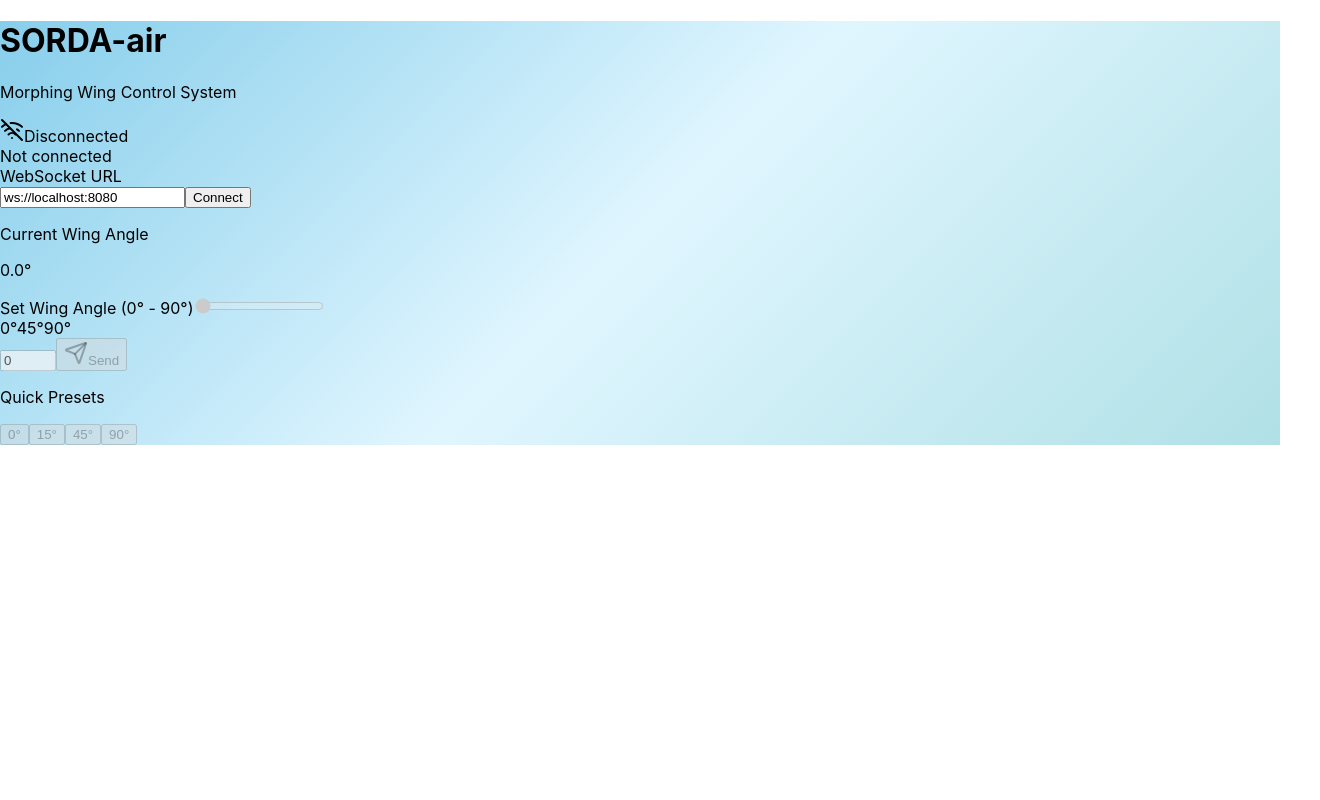
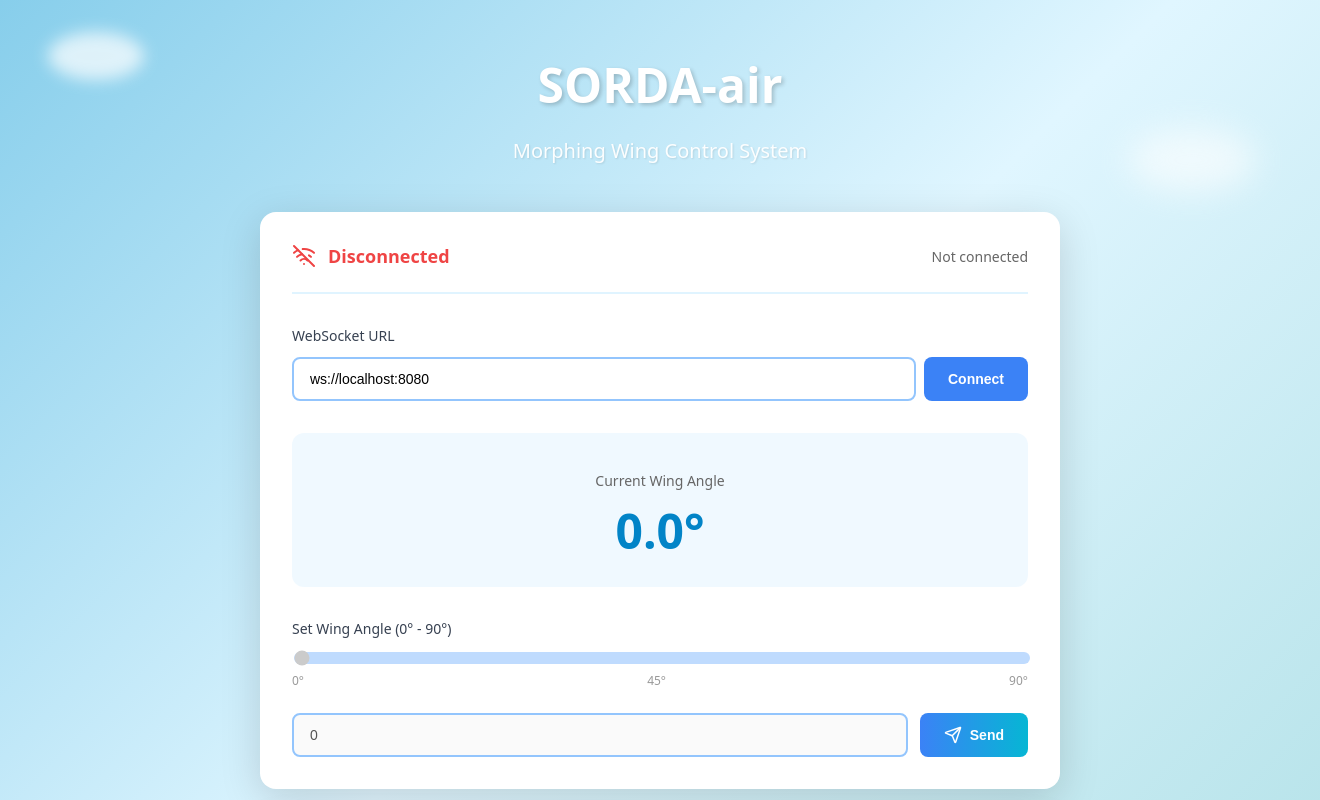
Before and after one commit to rsnjn/sorda-air, a React (Create React App) app: page / in a window 1280 px wide. Shown: the top 800 px of the page, 1320 px wide, since content can reach past the window. Built offline with nearby package versions, Linux system fonts and the light colour scheme.

Commit message:
transfer

```diff
--- a/src/App.js
+++ b/src/App.js
@@ -1,4 +1,4 @@
-import { useState, useEffect } from 'react';
+import { useState } from 'react';
 import { Wifi, WifiOff, Send } from 'lucide-react';
 
 export default function SORDAairController() {
@@ -83,102 +83,311 @@ export default function SORDAairController() {
     }
   };
 
+  const styles = {
+    container: {
+      minHeight: '100vh',
+      width: '100%',
+      display: 'flex',
+      alignItems: 'center',
+      justifyContent: 'center',
+      padding: '20px',
+      position: 'relative',
+      background: 'linear-gradient(135deg, #87CEEB 0%, #E0F6FF 50%, #B0E0E6 100%)',
+      overflow: 'hidden',
+      fontFamily: 'system-ui, -apple-system, sans-serif'
+    },
+    clouds: {
+      position: 'absolute',
+      backgroundColor: 'white',
+      borderRadius: '50%',
+      filter: 'blur(8px)'
+    },
+    cloud1: {
+      width: '96px',
+      height: '48px',
+      top: '32px',
+      left: '48px',
+      opacity: 0.7
+    },
+    cloud2: {
+      width: '128px',
+      height: '64px',
+      top: '128px',
+      right: '64px',
+      opacity: 0.6,
+      filter: 'blur(16px)'
+    },
+    cloud3: {
+      width: '112px',
+      height: '56px',
+      bottom: '128px',
+      left: '25%',
+      opacity: 0.5
+    },
+    content: {
+      position: 'relative',
+      zIndex: 10,
+      width: '100%',
+      maxWidth: '800px'
+    },
+    header: {
+      textAlign: 'center',
+      marginBottom: '48px'
+    },
+    h1: {
+      fontSize: '48px',
+      fontWeight: 'bold',
+      color: 'white',
+      textShadow: '2px 2px 4px rgba(0, 0, 0, 0.2)',
+      marginBottom: '8px'
+    },
+    headerP: {
+      fontSize: '20px',
+      color: 'rgba(255, 255, 255, 0.95)',
+      textShadow: '1px 1px 2px rgba(0, 0, 0, 0.1)'
+    },
+    card: {
+      backgroundColor: 'white',
+      borderRadius: '16px',
+      boxShadow: '0 10px 40px rgba(0, 0, 0, 0.15)',
+      padding: '32px',
+      marginBottom: '32px'
+    },
+    statusBar: {
+      display: 'flex',
+      alignItems: 'center',
+      justifyContent: 'space-between',
+      marginBottom: '32px',
+      paddingBottom: '24px',
+      borderBottom: '2px solid #E0F4FF'
+    },
+    statusInfo: {
+      display: 'flex',
+      alignItems: 'center',
+      gap: '12px'
+    },
+    statusConnected: {
+      fontSize: '18px',
+      fontWeight: '600',
+      color: '#22c55e'
+    },
+    statusDisconnected: {
+      fontSize: '18px',
+      fontWeight: '600',
+      color: '#ef4444'
+    },
+    statusUrl: {
+      fontSize: '14px',
+      color: '#666'
+    },
+    connectionSection: {
+      marginBottom: '32px'
+    },
+    label: {
+      display: 'block',
+      fontSize: '14px',
+      fontWeight: 500,
+      color: '#374151',
+      marginBottom: '12px'
+    },
+    urlInputGroup: {
+      display: 'flex',
+      gap: '8px'
+    },
+    urlInput: {
+      flex: 1,
+      padding: '12px 16px',
+      border: '2px solid #93c5fd',
+      borderRadius: '8px',
+      fontSize: '14px',
+      outline: 'none'
+    },
+    btn: {
+      padding: '12px 24px',
+      border: 'none',
+      borderRadius: '8px',
+      fontWeight: '600',
+      cursor: 'pointer',
+      display: 'flex',
+      alignItems: 'center',
+      gap: '8px',
+      fontSize: '14px',
+      transition: 'all 0.3s'
+    },
+    btnConnect: {
+      backgroundColor: '#3b82f6',
+      color: 'white'
+    },
+    btnDisconnect: {
+      width: '100%',
+      backgroundColor: '#ef4444',
+      color: 'white',
+      marginBottom: '32px'
+    },
+    btnSend: {
+      background: 'linear-gradient(to right, #3b82f6, #06b6d4)',
+      color: 'white'
+    },
+    feedback: {
+      padding: '12px',
+      borderRadius: '8px',
+      marginBottom: '24px',
+      fontSize: '14px',
+      fontWeight: 500
+    },
+    feedbackSuccess: {
+      backgroundColor: '#dcfce7',
+      color: '#166534'
+    },
+    feedbackInfo: {
+      backgroundColor: '#dbeafe',
+      color: '#0c4a6e'
+    },
+    angleDisplay: {
+      background: 'linear-gradient(to right, #f0f9ff, #f0f9ff)',
+      borderRadius: '12px',
+      padding: '24px',
+      marginBottom: '32px',
+      textAlign: 'center'
+    },
+    angleValue: {
+      fontSize: '48px',
+      fontWeight: 'bold',
+      color: '#0284c7',
+      margin: 0
+    },
+    controlSection: {
+      display: 'flex',
+      flexDirection: 'column',
+      gap: '24px'
+    },
+    sliderGroup: {
+      display: 'flex',
+      flexDirection: 'column'
+    },
+    slider: {
+      width: '100%',
+      height: '12px',
+      borderRadius: '8px',
+      outline: 'none',
+      appearance: 'none',
+      background: '#bfdbfe',
+      cursor: 'pointer',
+      marginBottom: '8px'
+    },
+    sliderLabels: {
+      display: 'flex',
+      justifyContent: 'space-between',
+      fontSize: '12px',
+      color: '#999'
+    },
+    inputGroup: {
+      display: 'flex',
+      gap: '12px'
+    },
+    numberInput: {
+      flex: 1,
+      padding: '12px 16px',
+      border: '2px solid #93c5fd',
+      borderRadius: '8px',
+      fontSize: '14px',
+      outline: 'none'
+    },
+    presetsCard: {
+      backgroundColor: 'rgba(255, 255, 255, 0.9)'
+    },
+    presetsLabel: {
+      fontSize: '14px',
+      fontWeight: 500,
+      color: '#374151',
+      marginBottom: '16px'
+    },
+    presetsGrid: {
+      display: 'grid',
+      gridTemplateColumns: 'repeat(4, 1fr)',
+      gap: '12px'
+    },
+    presetBtn: {
+      padding: '12px 8px',
+      backgroundColor: '#dbeafe',
+      color: '#1e40af',
+      fontWeight: 'bold',
+      border: 'none',
+      borderRadius: '8px',
+      cursor: 'pointer',
+      fontSize: '14px',
+      transition: 'all 0.3s'
+    }
+  };
+
   return (
-    <div className="min-h-screen w-full flex flex-col items-center justify-center p-4"
-         style={{
-           background: 'linear-gradient(135deg, #87CEEB 0%, #E0F6FF 50%, #B0E0E6 100%)'
-         }}>
+    <div style={styles.container}>
+      <div style={{...styles.clouds, ...styles.cloud1}}></div>
+      <div style={{...styles.clouds, ...styles.cloud2}}></div>
+      <div style={{...styles.clouds, ...styles.cloud3}}></div>
 
-      {/* Floating clouds effect */}
-      <div className="absolute top-8 left-12 w-24 h-12 bg-white rounded-full opacity-70 blur-sm"></div>
-      <div className="absolute top-32 right-16 w-32 h-16 bg-white rounded-full opacity-60 blur-md"></div>
-      <div className="absolute bottom-32 left-1/4 w-28 h-14 bg-white rounded-full opacity-50 blur-sm"></div>
-
-      {/* Main container */}
-      <div className="relative z-10 w-full max-w-2xl">
-
-        {/* Header */}
-        <div className="text-center mb-12">
-          <h1 className="text-5xl font-bold text-white mb-2 drop-shadow-lg">SORDA-air</h1>
-          <p className="text-xl text-blue-50 drop-shadow">Morphing Wing Control System</p>
+      <div style={styles.content}>
+        <div style={styles.header}>
+          <h1 style={styles.h1}>SORDA-air</h1>
+          <p style={styles.headerP}>Morphing Wing Control System</p>
         </div>
 
-        {/* Status Card */}
-        <div className="bg-white rounded-2xl shadow-2xl p-8 mb-8">
-          {/* Connection Status */}
-          <div className="flex items-center justify-between mb-8 pb-6 border-b-2 border-blue-100">
-            <div className="flex items-center gap-3">
+        <div style={styles.card}>
+          <div style={styles.statusBar}>
+            <div style={styles.statusInfo}>
               {connected ? (
                 <>
-                  <Wifi className="w-6 h-6 text-green-500" />
-                  <span className="text-lg font-semibold text-green-600">Connected</span>
+                  <Wifi size={24} color="#22c55e" />
+                  <span style={styles.statusConnected}>Connected</span>
                 </>
               ) : (
                 <>
-                  <WifiOff className="w-6 h-6 text-red-500" />
-                  <span className="text-lg font-semibold text-red-600">Disconnected</span>
+                  <WifiOff size={24} color="#ef4444" />
+                  <span style={styles.statusDisconnected}>Disconnected</span>
                 </>
               )}
             </div>
-            <div className="text-sm text-gray-600">
+            <div style={styles.statusUrl}>
               {connected ? wsUrl : 'Not connected'}
             </div>
           </div>
 
-          {/* Connection Controls */}
           {!connected ? (
-            <div className="mb-8">
-              <label className="block text-sm font-medium text-gray-700 mb-3">
-                WebSocket URL
-              </label>
-              <div className="flex gap-2">
+            <div style={styles.connectionSection}>
+              <label style={styles.label}>WebSocket URL</label>
+              <div style={styles.urlInputGroup}>
                 <input
                   type="text"
                   value={tempUrl}
                   onChange={(e) => setTempUrl(e.target.value)}
                   placeholder="ws://localhost:8080"
-                  className="flex-1 px-4 py-3 border-2 border-blue-300 rounded-lg focus:outline-none focus:border-blue-500 transition"
+                  style={styles.urlInput}
                 />
-                <button
-                  onClick={connectWebSocket}
-                  className="px-6 py-3 bg-blue-500 text-white font-semibold rounded-lg hover:bg-blue-600 transition shadow-lg"
-                >
+                <button onClick={connectWebSocket} style={{...styles.btn, ...styles.btnConnect}}>
                   Connect
                 </button>
               </div>
             </div>
           ) : (
-            <button
-              onClick={disconnect}
-              className="w-full px-4 py-2 bg-red-500 text-white font-semibold rounded-lg hover:bg-red-600 transition mb-8"
-            >
+            <button onClick={disconnect} style={{...styles.btn, ...styles.btnDisconnect}}>
               Disconnect
             </button>
           )}
 
-          {/* Feedback Message */}
           {feedback && (
-            <div className={`p-3 rounded-lg mb-6 text-sm font-medium ${
-              feedback.includes('Connected') || feedback.includes('set to')
-                ? 'bg-green-100 text-green-800'
-                : 'bg-blue-100 text-blue-800'
-            }`}>
+            <div style={{...styles.feedback, ...(feedback.includes('Connected') || feedback.includes('set to') ? styles.feedbackSuccess : styles.feedbackInfo)}}>
               {feedback}
             </div>
           )}
 
-          {/* Current Angle Display */}
-          <div className="bg-gradient-to-r from-blue-50 to-cyan-50 rounded-xl p-6 mb-8">
-            <p className="text-gray-600 text-sm font-medium mb-2">Current Wing Angle</p>
-            <p className="text-5xl font-bold text-blue-600">{wingAngle.toFixed(1)}°</p>
+          <div style={styles.angleDisplay}>
+            <p style={{color: '#666', fontSize: '14px', fontWeight: 500, marginBottom: '8px'}}>Current Wing Angle</p>
+            <p style={styles.angleValue}>{wingAngle.toFixed(1)}°</p>
           </div>
 
-          {/* Angle Control */}
-          <div className="space-y-6">
-            <div>
-              <label className="block text-sm font-medium text-gray-700 mb-4">
-                Set Wing Angle (0° - 90°)
-              </label>
+          <div style={styles.controlSection}>
+            <div style={styles.sliderGroup}>
+              <label style={styles.label}>Set Wing Angle (0° - 90°)</label>
               <input
                 type="range"
                 min="0"
@@ -188,17 +397,16 @@ export default function SORDAairController() {
                 onMouseUp={handleSliderRelease}
                 onTouchEnd={handleSliderRelease}
                 disabled={!connected}
-                className="w-full h-3 bg-blue-200 rounded-lg appearance-none cursor-pointer accent-blue-500 disabled:opacity-50 disabled:cursor-not-allowed"
+                style={styles.slider}
               />
-              <div className="flex justify-between text-xs text-gray-500 mt-2">
+              <div style={styles.sliderLabels}>
                 <span>0°</span>
                 <span>45°</span>
                 <span>90°</span>
               </div>
             </div>
 
-            {/* Manual Input */}
-            <div className="flex gap-3">
+            <div style={styles.inputGroup}>
               <input
                 type="number"
                 min="0"
@@ -207,24 +415,23 @@ export default function SORDAairController() {
                 onChange={(e) => setInputAngle(Math.min(90, Math.max(0, e.target.value)))}
                 disabled={!connected}
                 placeholder="Enter angle"
-                className="flex-1 px-4 py-3 border-2 border-blue-300 rounded-lg focus:outline-none focus:border-blue-500 disabled:opacity-50 disabled:cursor-not-allowed transition"
+                style={styles.numberInput}
               />
               <button
                 onClick={sendAngle}
                 disabled={!connected}
-                className="px-6 py-3 bg-gradient-to-r from-blue-500 to-cyan-500 text-white font-semibold rounded-lg hover:from-blue-600 hover:to-cyan-600 disabled:opacity-50 disabled:cursor-not-allowed transition shadow-lg flex items-center gap-2"
+                style={{...styles.btn, ...styles.btnSend}}
               >
-                <Send className="w-4 h-4" />
+                <Send size={18} />
                 Send
               </button>
             </div>
           </div>
         </div>
 
-        {/* Quick Presets */}
-        <div className="bg-white bg-opacity-90 rounded-2xl shadow-xl p-6">
-          <p className="text-sm font-medium text-gray-700 mb-4">Quick Presets</p>
-          <div className="grid grid-cols-4 gap-3">
+        <div style={{...styles.card, ...styles.presetsCard}}>
+          <p style={styles.presetsLabel}>Quick Presets</p>
+          <div style={styles.presetsGrid}>
             {[0, 15, 45, 90].map((angle) => (
               <button
                 key={angle}
@@ -239,7 +446,7 @@ export default function SORDAairController() {
                   }, 50);
                 }}
                 disabled={!connected}
-                className="py-3 px-2 bg-blue-100 text-blue-700 font-bold rounded-lg hover:bg-blue-200 disabled:opacity-50 disabled:cursor-not-allowed transition"
+                style={{...styles.presetBtn, opacity: !connected ? 0.5 : 1}}
               >
                 {angle}°
               </button>
```
